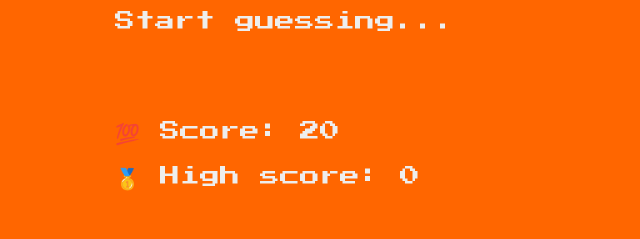
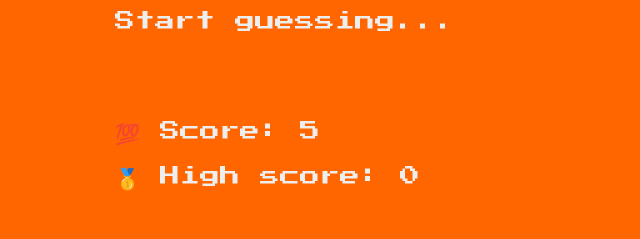
Before and after one commit to 0xKumarShivam/Guess_My_number_Game, a plain HTML site: page index.html in a window 1280 px wide. Shown: the part 439-678 px from the top of the page, 585-1225 px from the left. Drawn offline with Linux system fonts and the light colour scheme.

Commit message:
Update index.html

```diff
--- a/index.html
+++ b/index.html
@@ -21,7 +21,7 @@
       </section>
       <section class="right">
         <p class="message">Start guessing...</p>
-        <p class="label-score">💯 Score: <span class="score">20</span></p>
+        <p class="label-score">💯 Score: <span class="score">5</span></p>
         <p class="label-highscore">
           🥇 High score: <span class="highscore">0</span>
         </p>
```
